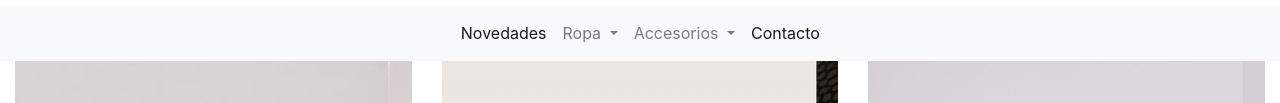
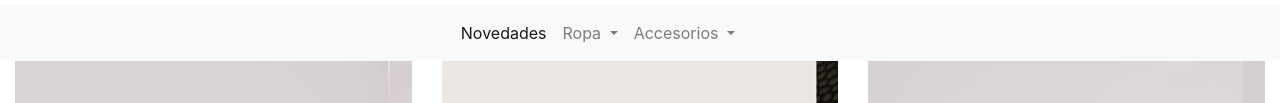
Before and after one commit to moonshop/MOON, a plain HTML site: page bolso.html in a window 1280 px wide. Shown: the part 191-294 px from the top of the page. Drawn offline with nearby package versions, Linux system fonts and the light colour scheme.

Commit message:
Update bolso.html

```diff
--- a/bolso.html
+++ b/bolso.html
@@ -47,9 +47,6 @@
             <a class="dropdown-item" href="joya.html">Joyería</a>
             <a class="dropdown-item" href="bolso.html">Bolsos</a>
           </div>
-        </li>
-        <li class="nav-item active">
-          <a class="nav-link" href="contacto.html">Contacto<span class="sr-only">(current)</span></a>
         </li>
       </ul>
     </div>
```
